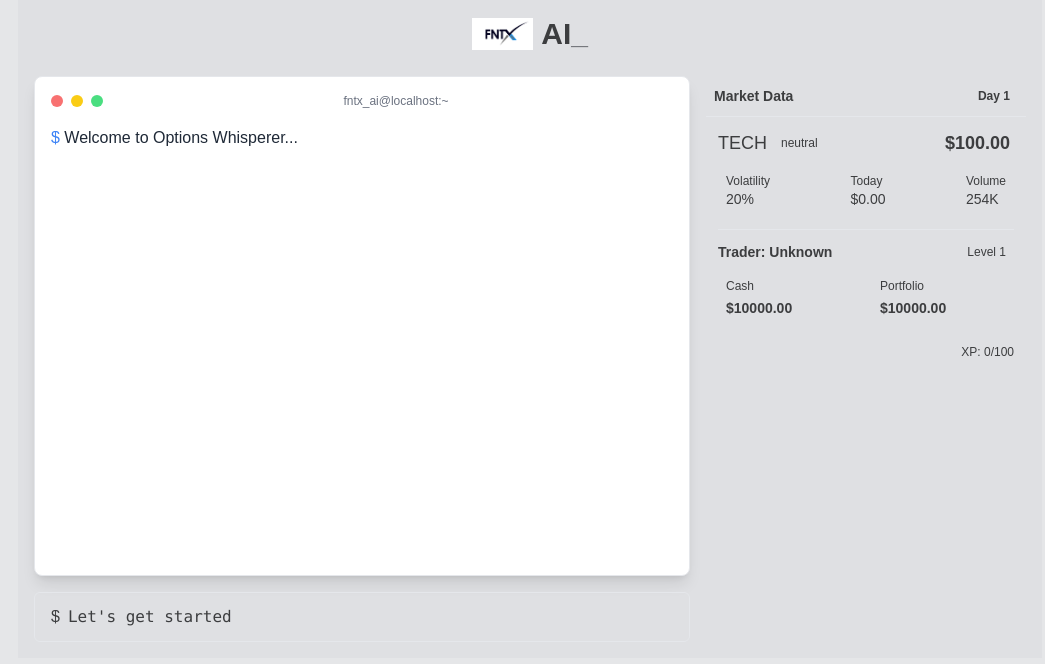
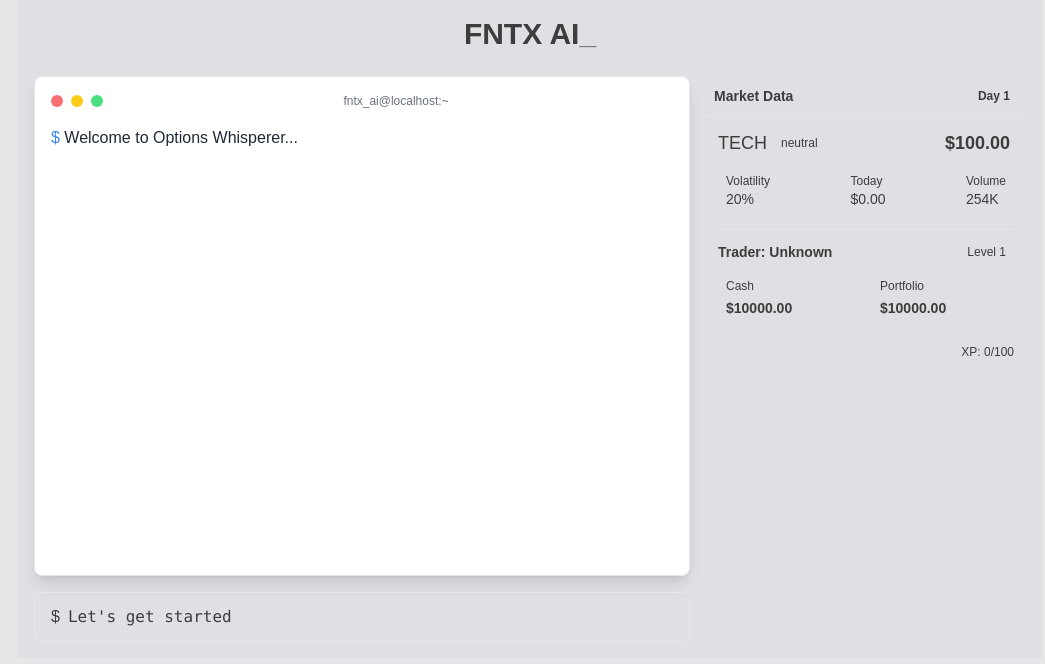
Before and after one commit to bearhedge/FNTX-AI_v7, a React (Vite) app: page / in a window 1280 px wide. Shown: the top 664 px of the page, without its empty margins (110-1155 px from the left). Built offline with nearby package versions, Linux system fonts and the light colour scheme.

Commit message:
Reverted to commit 5ffad70c2dd0039266d6b78d17ac6b034c7c4f89

```diff
--- a/src/components/game/GameInterface.tsx
+++ b/src/components/game/GameInterface.tsx
@@ -124,14 +124,8 @@ export function GameInterface() {
   return (
     <div className="max-w-5xl mx-auto p-4 bg-apple-silver-light/20">
       <h1 className="text-3xl font-bold text-center text-apple-gray-text mb-6">
-        <div className="flex items-center justify-center gap-2">
-          <img
-            src="/lovable-uploads/63b709cd-98d7-4791-a738-afc9f5da504e.png"
-            alt="FNTX Logo"
-            className="h-8 w-auto"
-          />
-          <span>AI<span className="text-apple-silver-dark">_</span></span>
-        </div>
+        FNTX AI
+        <span className="text-apple-silver-dark">_</span>
       </h1>
 
       <div className="grid grid-cols-1 lg:grid-cols-3 gap-4">
--- a/tailwind.config.ts
+++ b/tailwind.config.ts
@@ -23,11 +23,8 @@ export default {
             text: '#3C3D3F',       // Dark text for contrast
           }
         },
-        fntx: {
-          blue: '#007AFF',        // FNTX brand blue
-          dark: '#000000',        // FNTX brand black
-        },
         terminal: {
+          ...require('tailwindcss/defaultTheme').colors.terminal,
           background: '#E5E6E8'    // Match apple grey background
         }
       },
```
Also changed, not shown: public/lovable-uploads/63b709cd-98d7-4791-a738-afc9f5da504e.png (deleted).
